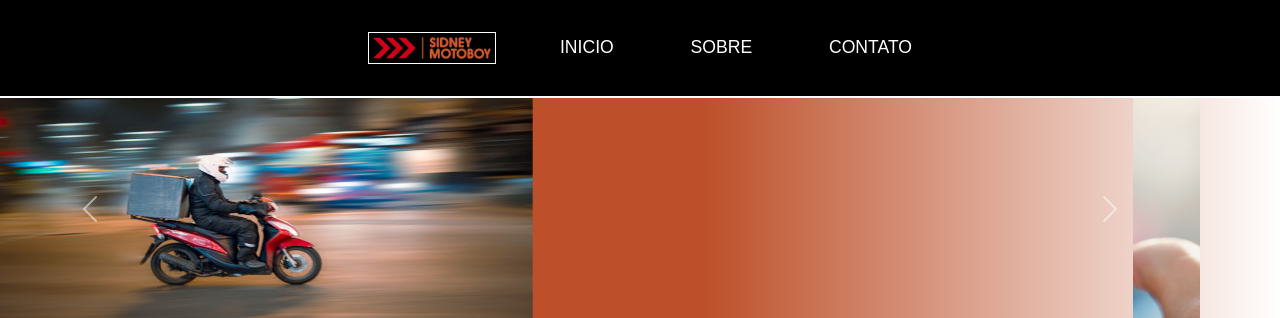
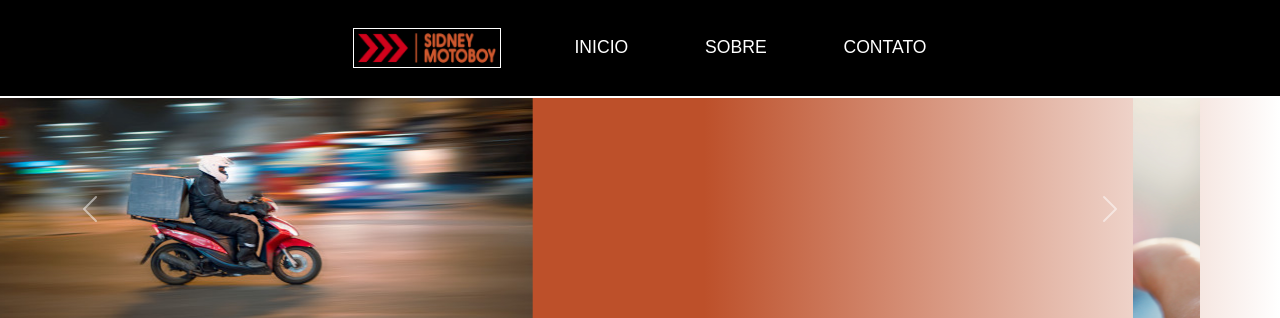
Before and after one commit to VeroniJunior/sidney_motoboy, a plain HTML site: page index.html in a window 1280 px wide. Shown: the top 318 px of the page. Drawn offline with nearby package versions, Linux system fonts and the light colour scheme; a web font is replaced by a local one.

Commit message:
Atualizado a  logo marca

```diff
--- a/style.css
+++ b/style.css
@@ -98,7 +98,8 @@ li#list-header-menu {
 }
 
 #company-logo-header {
-	width: 10vw;
+	width: 25%;
+	height: 5vh;
 	content: url(img/company-logo.png);
 	border: 1px #fff solid;
 	padding: 0.3vw 0.3vw;
```
